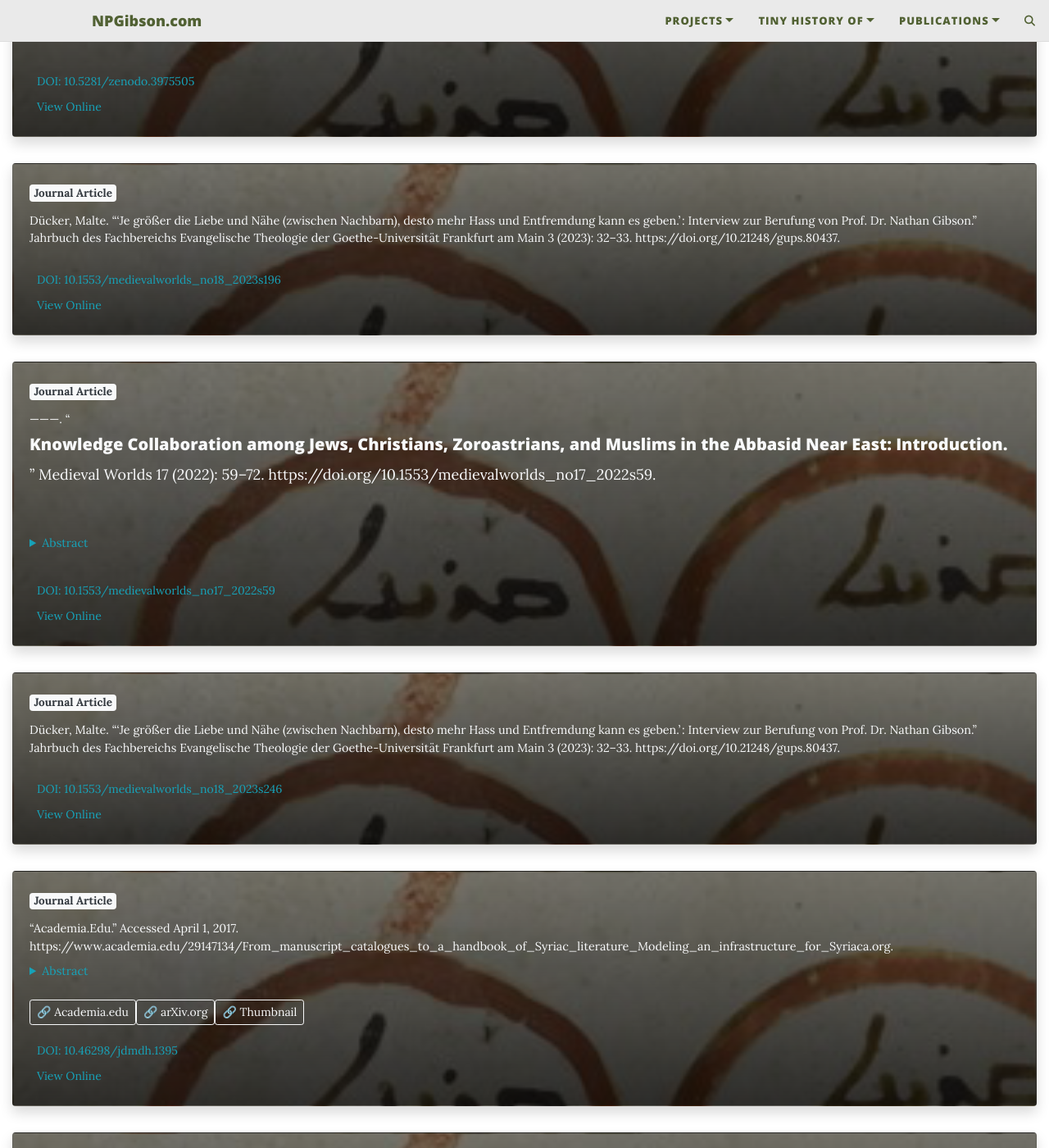
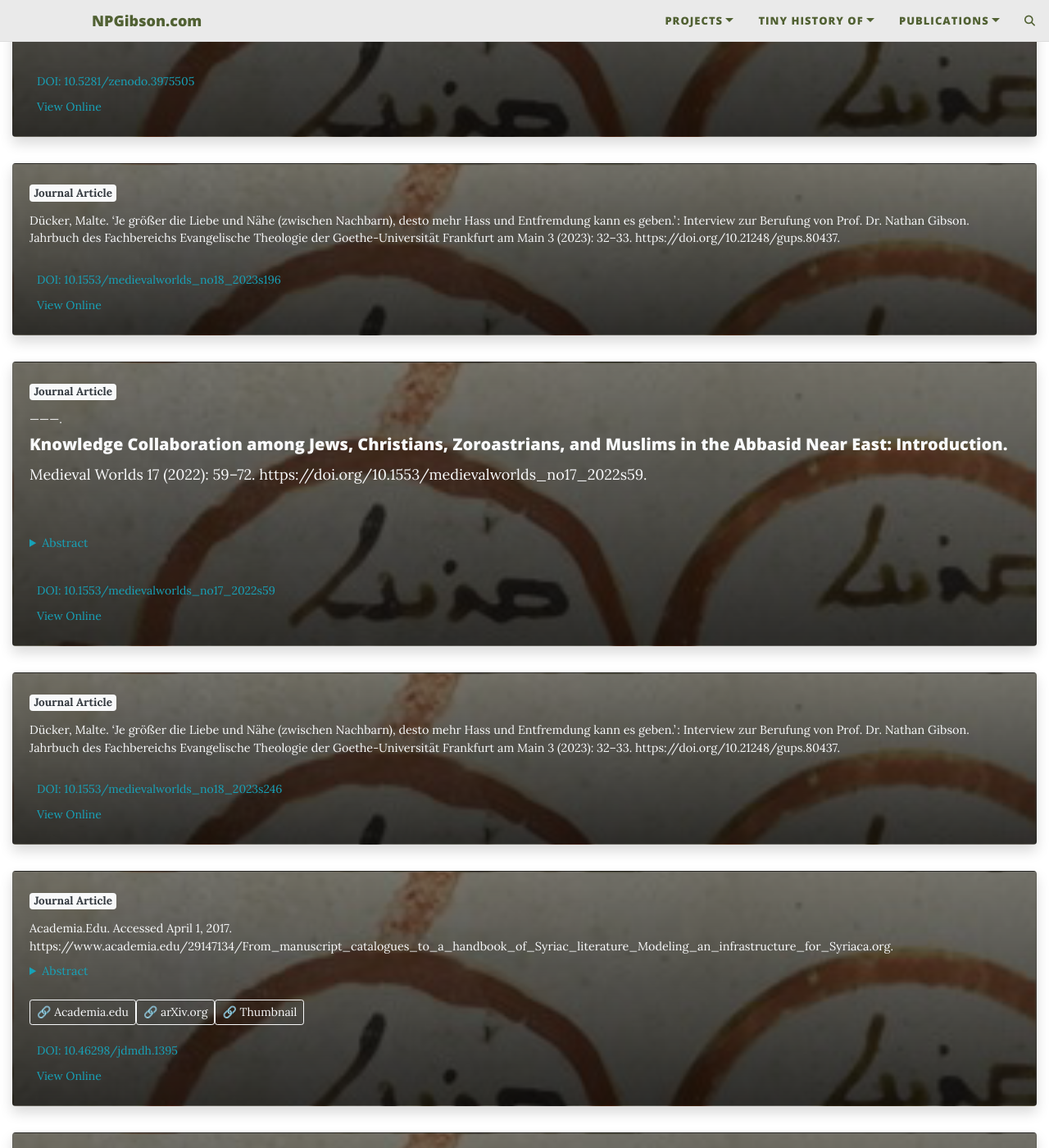
Before and after one commit to nathangibson/nathangibson.github.io, a Jekyll site: the page built from publications.md, in a window 1280 px wide and 1400 px high, scrolled down 1567 px. Shown: the whole window at 82% size. Built offline with Jekyll 4.4.1, drawn with Linux system fonts in a browser that asks for light colours; comment, search, counter and statistics services are not loaded; some of the changed text lies outside the part shown.

Commit message:
Remove quotes from article citations

```diff
--- a/_includes/publications-list.html
+++ b/_includes/publications-list.html
@@ -27,10 +27,10 @@
               </div>
 
               {%- if pub['chicago-bibliography'] -%}
-              {%- capture title-period -%}{{ pub.title }}.{%- endcapture -%}
-              {%- capture title_wrapped -%}<h5 class="card-title fw-bold">{{ title-period }}</h5>{%- endcapture -%}
-              {%- capture bibliography_wrapped -%}{{ pub['chicago-bibliography'] | replace: title-period, title_wrapped }}{%- endcapture -%}
-              <p class="small mt-1 mb-2">{{ bibliography_wrapped | replace: '&#x201C;', '' | replace: '&#x201D;', '' }}</p>
+              {%- capture title_period -%}{{ pub.title }}.{%- endcapture -%}
+              {%- capture title_wrapped -%}<h5 class="card-title fw-bold">{{ title_period }}</h5>{%- endcapture -%}
+              {%- capture bibliography_wrapped -%}{{ pub['chicago-bibliography'] | replace: title_period, title_wrapped }}{%- endcapture -%}
+              <p class="small mt-1 mb-2">{{ bibliography_wrapped | replace: '“', '' | replace: '”', '' }}</p>
               {%- endif -%}
 
               <!-- Abstract (optional, expandable) -->
```
